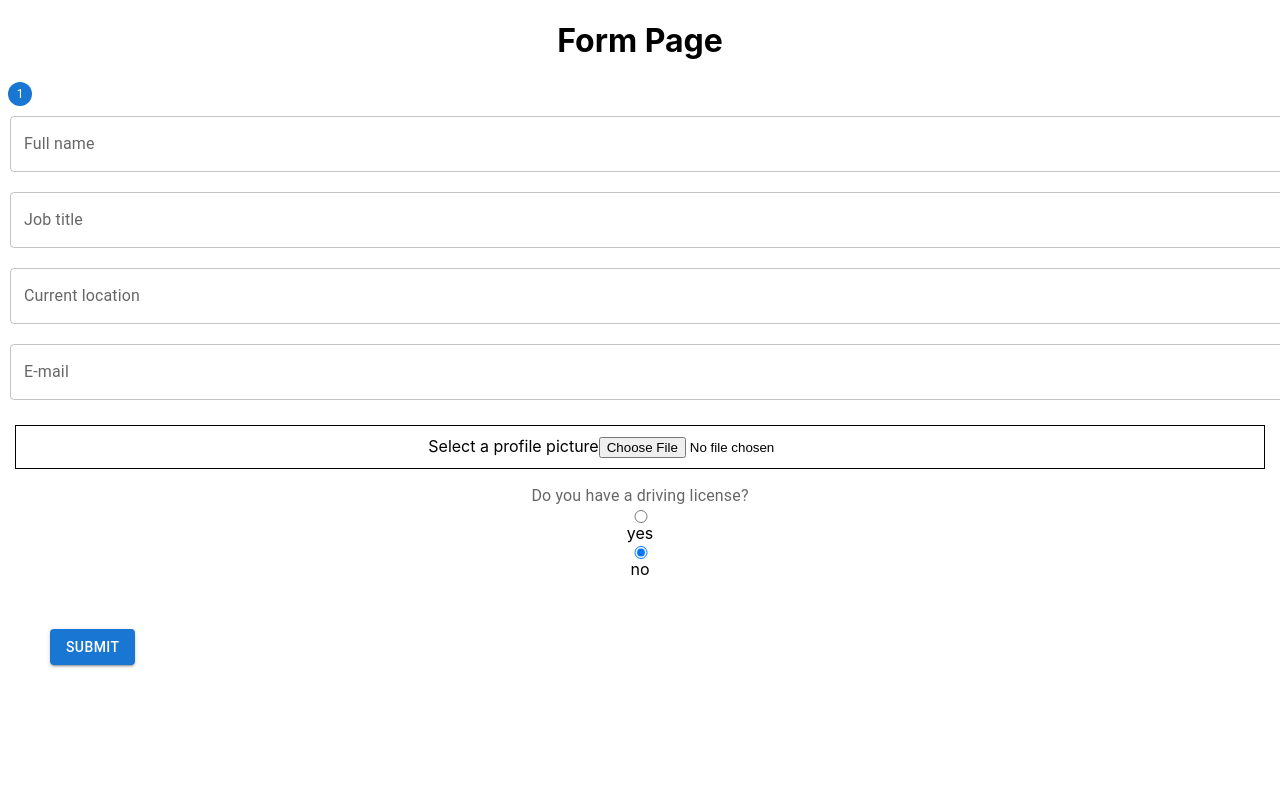
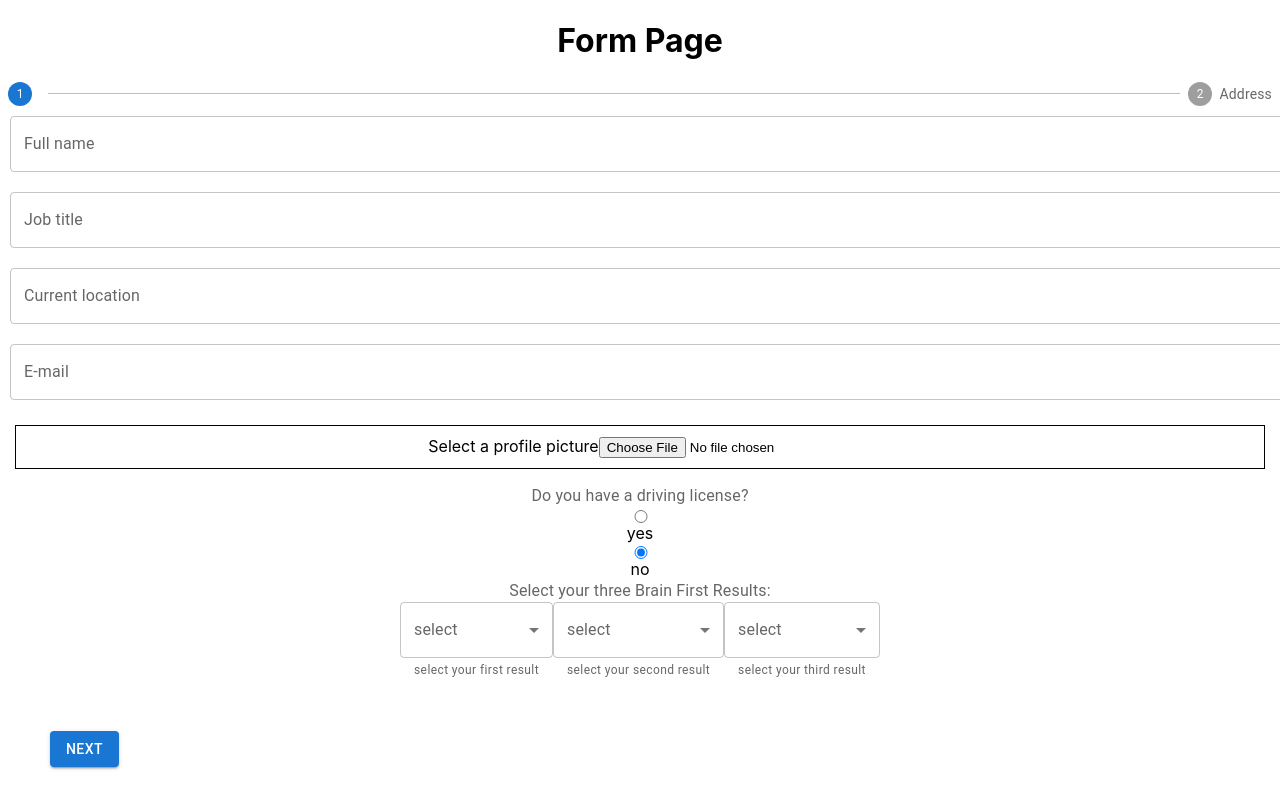
Before and after one commit to avdalmi/cv-builder-front-end, a React (Create React App) app: page /form in a window 1280 px wide. Shown: the top 808 px of the page. Built offline with nearby package versions, Linux system fonts and the light colour scheme.

Commit message:
brain first results select options done

```diff
--- /dev/null
+++ b/src/Components/Form/FileUploadField.jsx
@@ -0,0 +1,20 @@
+import React from "react";
+import { Field, useField } from "formik";
+
+function FileUploadField({ ...props }) {
+  const [field, meta] = useField(props);
+  //   console.log("meta valye", meta.value);
+  return (
+    <div style={{ margin: "15px", border: "1px solid black", padding: "10px" }}>
+      <label>Select a profile picture</label>
+      <Field
+        {...field}
+        {...props}
+        value={meta.value}
+        accept=".jpg, .jpeg, .png"
+      />
+    </div>
+  );
+}
+
+export default FileUploadField;
--- a/src/Components/Form/PhoneInputField.jsx
+++ b/src/Components/Form/PhoneInputField.jsx
@@ -4,9 +4,9 @@ import PhoneInput from "react-phone-input-2";
 
 function PhoneInputField({ label, ...props }) {
   const [field, meta, helpers] = useField(props.name);
-  console.log("field", field);
-  console.log("props", props);
-  console.log("helpers", helpers);
+  //   console.log("field", field);
+  //   console.log("props", props);
+  //   console.log("helpers", helpers);
   return (
     <PhoneInput
       label={label}
--- /dev/null
+++ b/src/Components/Form/SelectField.jsx
@@ -0,0 +1,43 @@
+import { MenuItem, Select, TextField } from "@mui/material";
+import { Field, useField } from "formik";
+import React from "react";
+// import { brainFirstOptions } from "../../Data/BrainFirstOptions";
+
+function SelectField({ ...props }) {
+  const [field, meta] = useField(props);
+  //   console.log(props);
+  //   //   console.log(brainFirstOptions);
+  //   const { brainFirstOptions, name, type } = props;
+  //   console.log("options", brainFirstOptions, "type", type);
+  return (
+    <TextField
+      select
+      label="select"
+      defaultValue=""
+      {...field}
+      {...props}
+      //   name="profile.brainFirst.resultOne"
+      //   helperText="Please select looo"
+    >
+      {props.options.map((item) => {
+        // console.log("item", item);
+        return (
+          <MenuItem key={item.id} value={item.name}>
+            {item.name}
+          </MenuItem>
+        );
+      })}
+    </TextField>
+    // <Select value={props.options}>
+    //   {props.options.map((item) => {
+    //     return (
+    //       <MenuItem key={item.id} value={item.name}>
+    //         {item.name}
+    //       </MenuItem>
+    //     );
+    //   })}
+    // </Select>
+  );
+}
+
+export default SelectField;
--- a/src/Components/FormSections/1_ProfileSection.jsx
+++ b/src/Components/FormSections/1_ProfileSection.jsx
@@ -1,56 +1,59 @@
 import React from "react";
-
-import { FormContainer, QuestionContainer } from "../../Styles/Form";
-import { useState } from "react";
 import { brainFirstOptions } from "../../Data/BrainFirstOptions";
 import { FormStep } from "../Form/MultiStepForm";
-import { profileValidationSchema } from "../../Pages/FormPage/FormValidation";
-
 import TextInputField from "../Form/InputField";
-import Radio from "@mui/material/Radio";
-import RadioGroup from "@mui/material/RadioGroup";
-import FormControlLabel from "@mui/material/FormControlLabel";
 import FormControl from "@mui/material/FormControl";
 import FormLabel from "@mui/material/FormLabel";
-import { Field, useFormikContext, useField } from "formik";
-import * as yup from "yup";
+import { Field } from "formik";
+import FileUploadField from "../Form/FileUploadField";
+import SelectField from "../Form/SelectField";
 
-function ProfileSection(props) {
-  // console.log("validation schema props", props);
-  const [field, meta] = useField(props);
-
-  // console.log("props", props);
-  // console.log("field", field);
-  console.log("meta", meta);
+function ProfileSection(profileValidationSchema) {
   return (
     <FormStep
       stepName="Personal Information"
       onSubmit={() => console.log("step1 submit")}
-      validationSchema={props}
+      validationSchema={profileValidationSchema}
     >
       <TextInputField name="fullName" label="Full name" />
       <TextInputField name="profile.jobTitle" label="Job title" />
       <TextInputField name="profile.currentLocation" label="Current location" />
       <TextInputField name="profile.email" label="E-mail" />
       {/* <PhoneInputField name="profile.phone" label="Phone number" />  */}
-      <div
-        style={{ margin: "15px", border: "1px solid black", padding: "10px" }}
-      >
-        <label>Select a profile picture</label>
-        <Field
-          name="profile.file"
-          type="file"
-          value={meta.value.profile.file}
-          accept=".jpg, .jpeg, .png"
-        />
-      </div>
+      <FileUploadField name="profile.file" type="file" />
       <FormControl>
-        <FormLabel>Do you have a driving license?</FormLabel>
+        <FormLabel htmlFor="profile.drivingLicense">
+          Do you have a driving license?
+        </FormLabel>
         <Field type="radio" name="profile.drivingLicense" value="true" />
         yes
         <Field type="radio" name="profile.drivingLicense" value="false" />
         no
       </FormControl>{" "}
+      <br />
+      <div>
+        <FormLabel htmlFor="profile.brainFirst">
+          Select your three Brain First Results:
+        </FormLabel>
+        <br />
+        <SelectField
+          name="profile.brainFirst.resultOne"
+          options={brainFirstOptions}
+          helperText=" select your first result "
+        />
+
+        <SelectField
+          name="profile.brainFirst.resultTwo"
+          options={brainFirstOptions}
+          helperText="select your second result"
+        />
+
+        <SelectField
+          name="profile.brainFirst.resultThree"
+          options={brainFirstOptions}
+          helperText=" select your third result "
+        />
+      </div>
     </FormStep>
   );
 }
--- a/src/Pages/FormPage/FormPage2.jsx
+++ b/src/Pages/FormPage/FormPage2.jsx
@@ -23,6 +23,11 @@ function FormPage2() {
       email: "",
       file: "",
       drivingLicense: "false",
+      brainFirst: {
+        resultOne: "",
+        resultTwo: "",
+        resultThree: "",
+      },
     },
     // skills: [
     //   {
@@ -76,7 +81,7 @@ function FormPage2() {
           />
         </FormStep>
                 */}
-        {/*
+
         <FormStep
           stepName="Address"
           onSubmit={() => console.log("step3 submit")}
@@ -84,7 +89,7 @@ function FormPage2() {
         >
           <TextInputField name="address.street" label="Street" />
           <TextInputField name="address.country" label="Country" />
-        </FormStep> */}
+        </FormStep>
       </MultiStepForm>
     </div>
   );
--- a/src/Pages/FormPage/FormValidation.js
+++ b/src/Pages/FormPage/FormValidation.js
@@ -11,8 +11,6 @@ export const profileValidationSchema = yup.object({
       .string()
       .email("please enter a valid email")
       .required("please enter your email"),
-    file: yup.string(),
-    drivingLicense: yup.string().required("A option should be checked."),
   }),
 });
 
```
